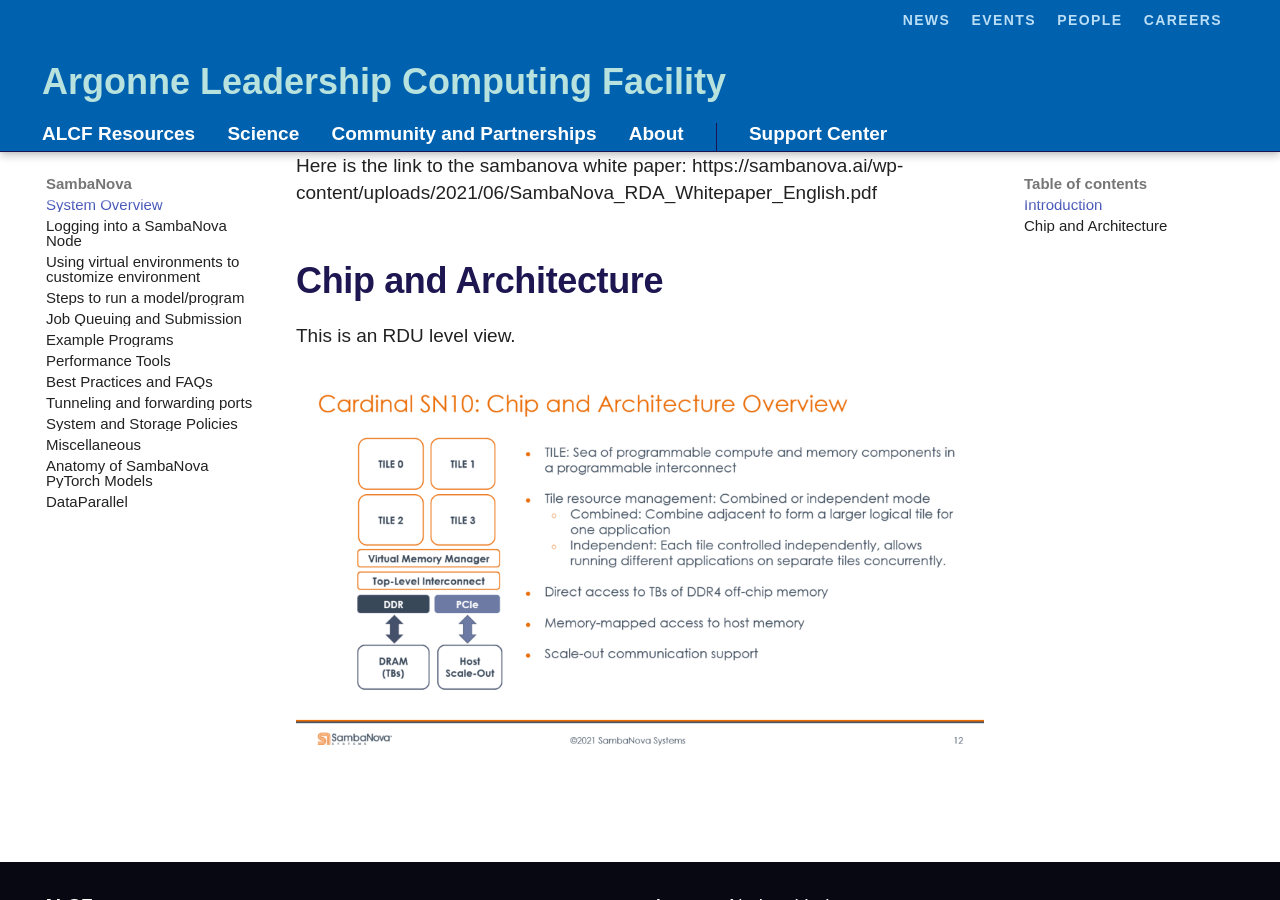
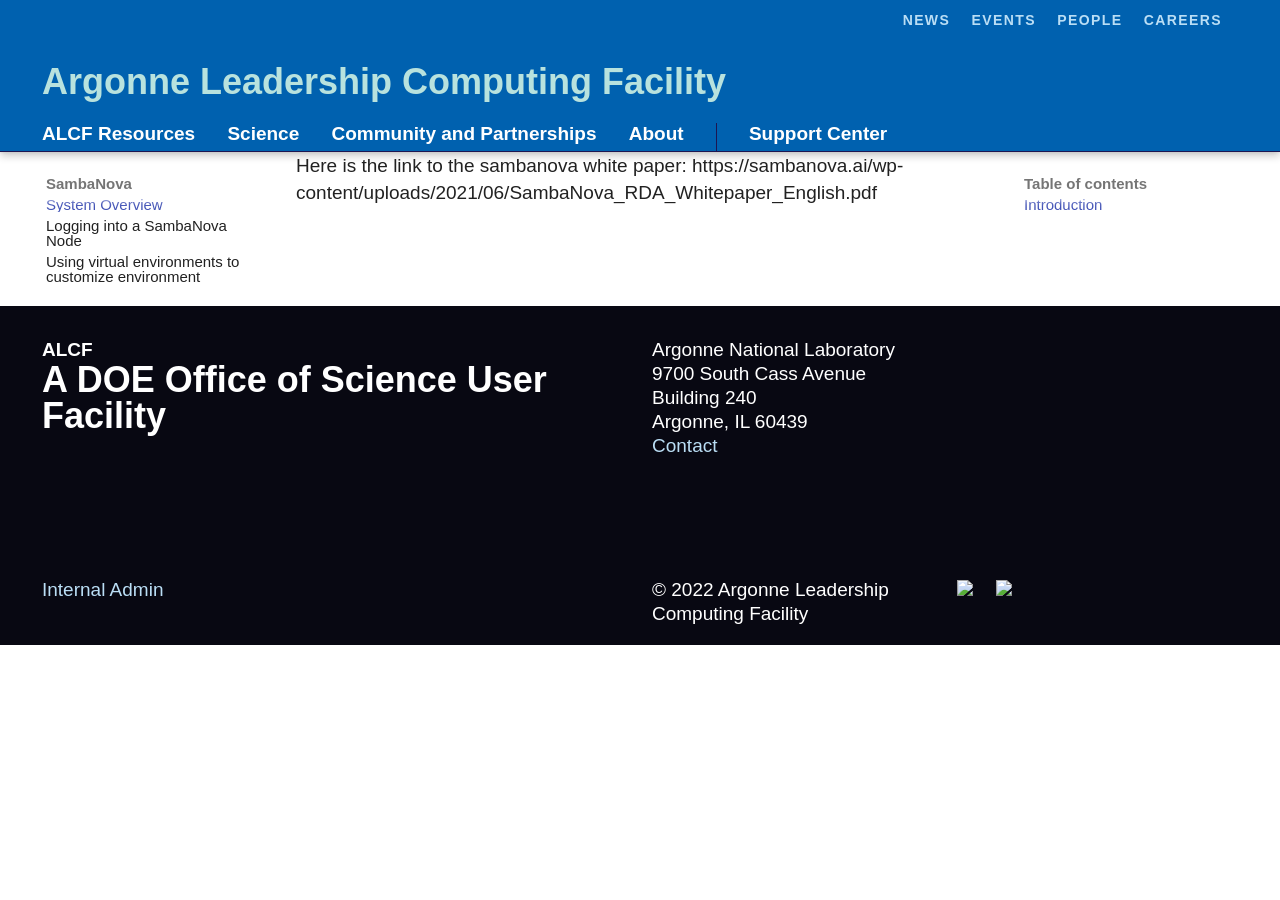
Before and after one commit to argonne-lcf/ai-testbed-userdocs, an MkDocs documentation site: the page built from docs/sambanova/System-Overview.md, in a window 1280 px wide and 900 px high, scrolled down 499 px. Built offline with MkDocs 1.6.1 and Material for MkDocs 9.7.7, drawn with Linux system fonts in a browser that asks for light colours; some web fonts are replaced; comment, search, counter and statistics services are not loaded; after the commit the page ends 1144 px from its top, so only the background shows below that.

Commit message:
Update System-Overview.md

```diff
--- a/docs/sambanova/System-Overview.md
+++ b/docs/sambanova/System-Overview.md
@@ -5,9 +5,3 @@
 The SambaNova DataScale system is architected around the next-generation Reconfigurable Dataflow Unit (RDU) processor for optimal dataflow processing and acceleration. The SambaNova is a half-rack system consisting of two nodes, each of which features eight RDUs interconnected to enable model and data parallelism. SambaFlow, its software stack, extracts, optimizes, and maps dataflow graphs to the RDUs from standard machine learning frameworks, like PyTorch.
 
 Here is the link to the sambanova white paper: https://sambanova.ai/wp-content/uploads/2021/06/SambaNova_RDA_Whitepaper_English.pdf
-
-## Chip and Architecture
-
-This is an RDU level view.
-
-![Chip and Architecture Overview](Chip_and_Architecture_Overview.png "Chip and Architecture Overview")
```
